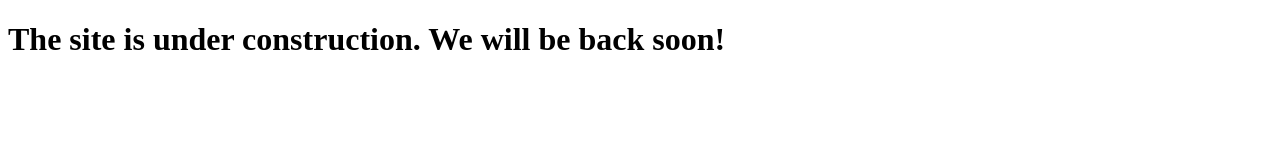
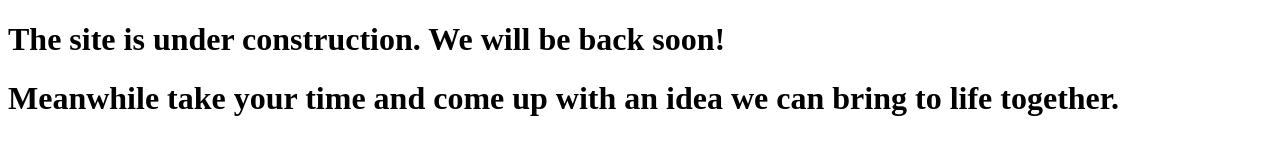
Before and after one commit to maxx371/enableyoursite, a plain HTML site: page index.html in a window 1280 px wide. Drawn offline with Linux system fonts and the light colour scheme.

Commit message:
update message

```diff
--- a/index.html
+++ b/index.html
@@ -1,9 +1,12 @@
 <!DOCTYPE html>
 <html>
 <header>
-<title>Enable Your Ideas</title>
+    <title>Enable Your Ideas</title>
 </header>
+
 <body>
-<h1>The site is under construction. We will be back soon!</h1>
+    <h1>The site is under construction. We will be back soon!</h1>
+    <h1>Meanwhile take your time and come up with an idea we can bring to life together.</h1>
 </body>
+
 </html>
```
